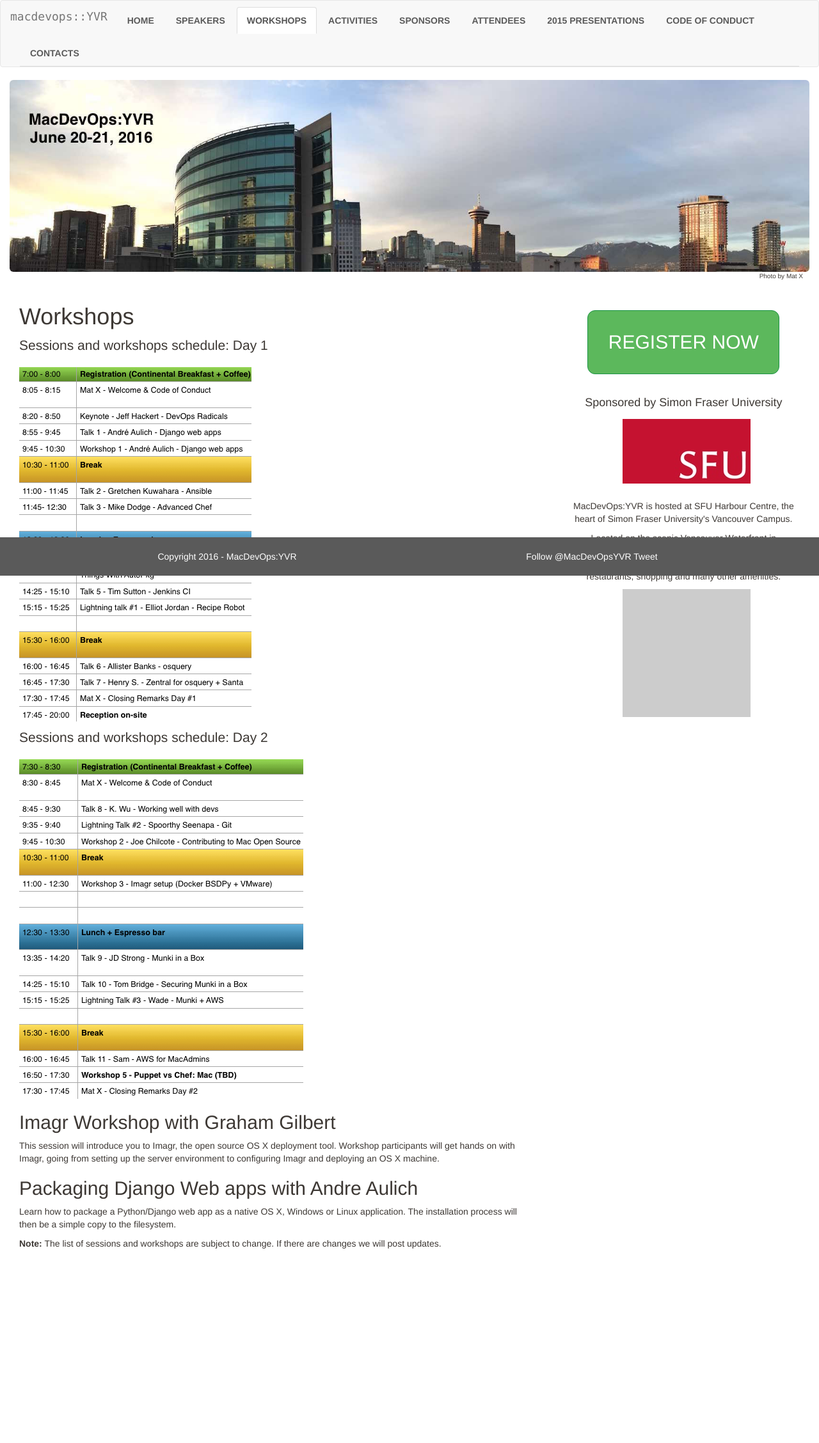
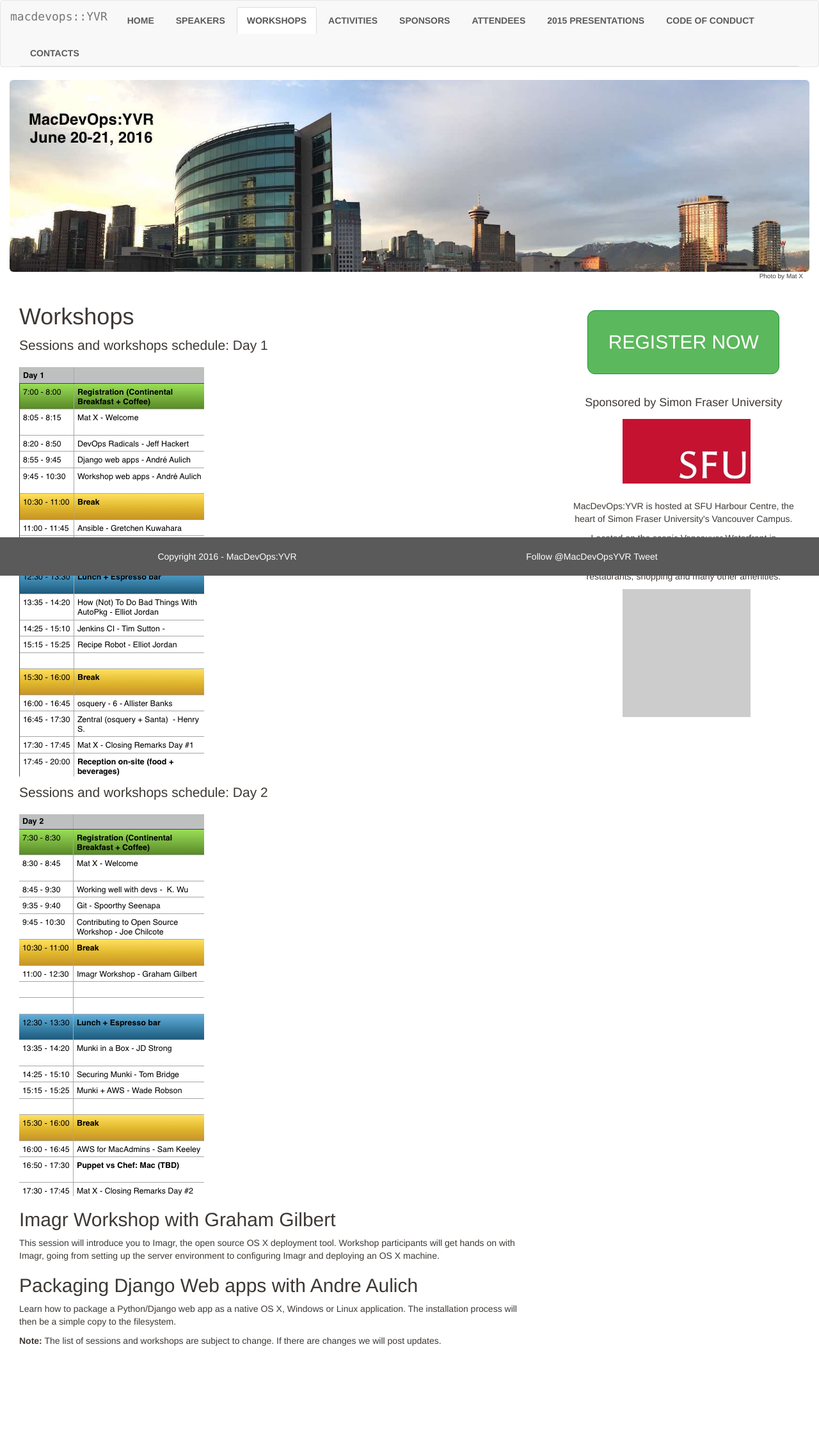
Before and after one commit to macdevopsyvr/macdevopsyvr.github.io, a Jekyll site: the page built from workshops/index.md, in a window 1280 px wide. Shown: the whole page at 64% size. Built offline with Jekyll 4.4.1, drawn with Linux system fonts in a browser that asks for light colours; comment, search, counter and statistics services are not loaded; before the commit the page ends 2104 px from its top, so only the background shows below that.

Commit message:
v2 schedules
flipped name and topic around  + cleaned up.

```diff
--- a/workshops/index.md
+++ b/workshops/index.md
@@ -12,14 +12,14 @@
 
 </p>
 <p>
-<img src="/assets/MacDevOpsYVR2016-Sched_DayOne_v1.png"></p>
+<img src="/assets/MacDevOpsYVR2016-Sched_DayOne_v2.png"></p>
 <p class="lead">
 
 Sessions and workshops schedule: Day 2
 
 </p>
 <p>
-<img src="/assets/MacDevOpsYVR2016-Sched_DayTwo_v1.png">
+<img src="/assets/MacDevOpsYVR2016-Sched_DayTwo_v2.png">
 </p><p>
 <h2>Imagr Workshop with Graham Gilbert</h2>
 </p>
```
Also changed, not shown: assets/MacDevOpsYVR2016-Sched_DayOne_v2.png (added), assets/MacDevOpsYVR2016-Sched_DayTwo_v2.png (added).
